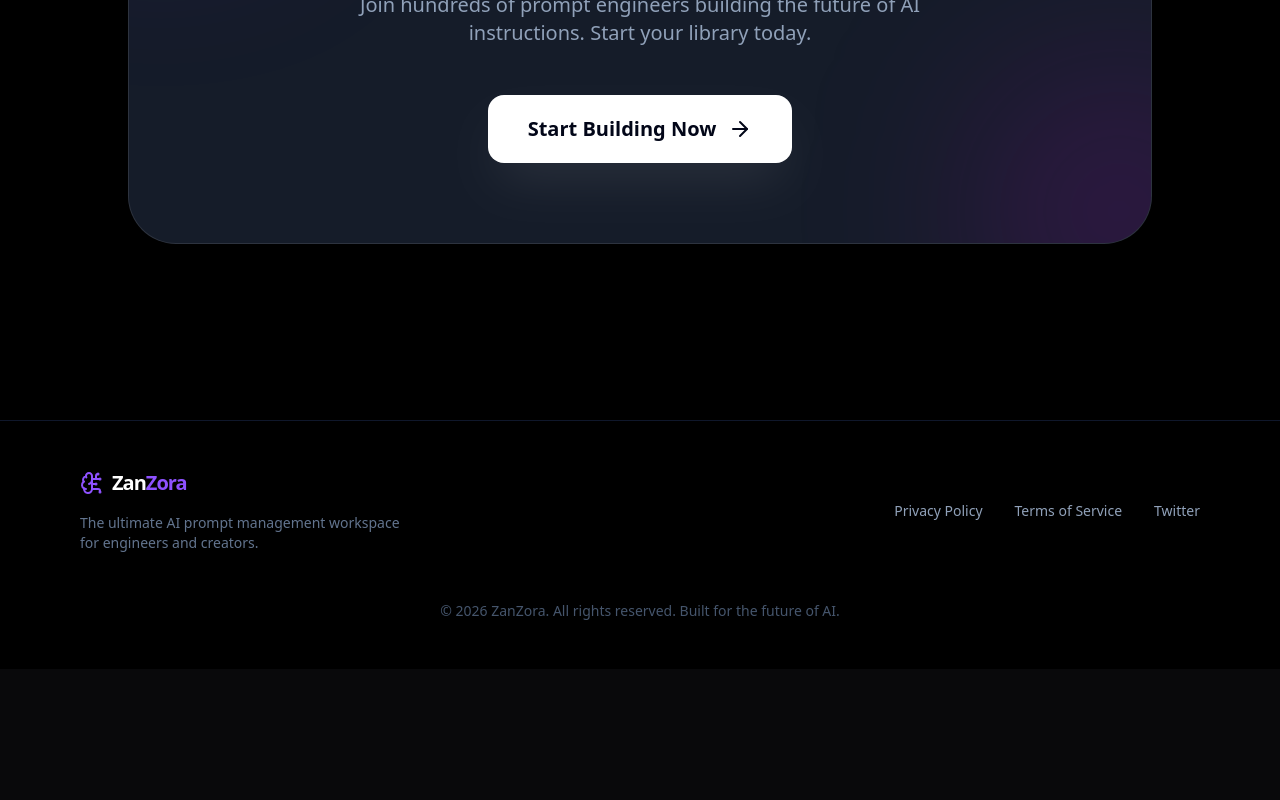
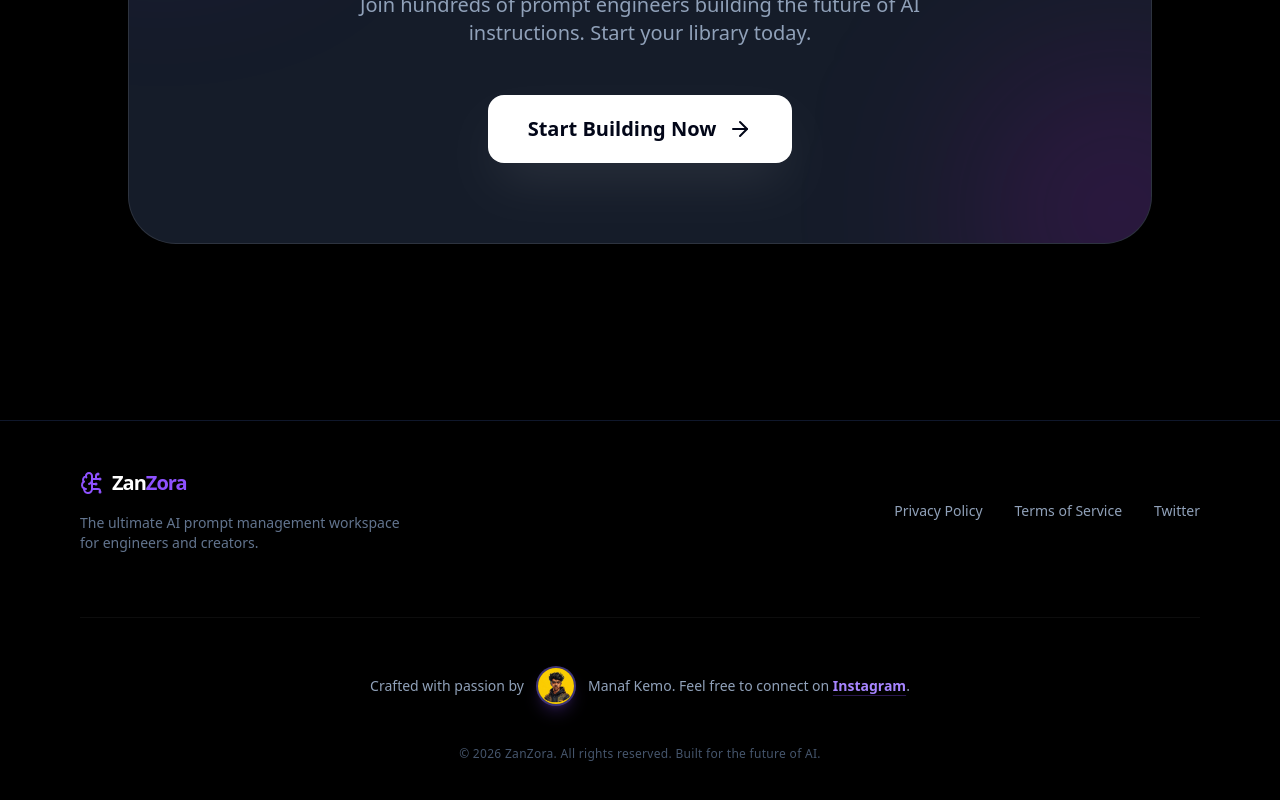
Before and after one commit to manafkemo/Prompts-Brain, a Next.js app: page / in a window 1280 px wide. Shown: the part 2657-3457 px from the top of the page. Before the commit the page ends 3326 px from the top, so only its background shows below. Built offline with nearby package versions, Linux system fonts and the light colour scheme.

Commit message:
Adding Manaf kemo footer

```diff
--- a/app/dashboard/page.tsx
+++ b/app/dashboard/page.tsx
@@ -9,6 +9,7 @@ import { Spinner } from '@/components/ui/Spinner';
 import { createClient } from '@/lib/supabase';
 import { useRouter } from 'next/navigation';
 import { Navbar } from '@/components/Navbar';
+import { CreatorSection } from '@/components/ui/CreatorSection';
 
 export default function DashboardPage() {
   const [prompts, setPrompts] = useState<Prompt[]>([]);
@@ -105,6 +106,13 @@ export default function DashboardPage() {
         onClose={() => setIsModalOpen(false)}
         onAdded={(newPrompt) => setPrompts(prev => [newPrompt, ...prev])}
       />
+
+      <footer className="mt-20 pb-12 border-t border-white/5 pt-8">
+        <CreatorSection />
+        <div className="text-center text-slate-600 text-xs mt-4">
+          © {new Date().getFullYear()} ZanZora. Built by creators for creators.
+        </div>
+      </footer>
     </div>
   );
 }
--- a/components/landing/Footer.tsx
+++ b/components/landing/Footer.tsx
@@ -1,5 +1,6 @@
 import Link from 'next/link';
 import { BrainCircuit } from 'lucide-react';
+import { CreatorSection } from '@/components/ui/CreatorSection';
 
 export function Footer() {
   return (
@@ -25,8 +26,12 @@ export function Footer() {
           </div>
         </div>
 
-        <div className="mt-12 text-center text-slate-600 text-sm">
-          © {new Date().getFullYear()} ZanZora. All rights reserved. Built for the future of AI.
+        <div className="mt-16 pt-8 border-t border-white/5 flex flex-col items-center gap-6">
+          <CreatorSection />
+
+          <div className="text-slate-600 text-xs tracking-wide">
+            © {new Date().getFullYear()} ZanZora. All rights reserved. Built for the future of AI.
+          </div>
         </div>
       </div>
     </footer>
--- /dev/null
+++ b/components/ui/CreatorSection.tsx
@@ -0,0 +1,32 @@
+'use client';
+
+import { motion } from 'framer-motion';
+
+export function CreatorSection() {
+  return (
+    <div className="flex items-center justify-center flex-wrap gap-2 text-slate-400 text-sm font-medium py-4">
+      <span className="whitespace-nowrap">Crafted with passion by</span>
+      <motion.a
+        href="https://instagram.com/manafkemo"
+        target="_blank"
+        rel="noopener noreferrer"
+        whileHover={{ scale: 1.5, rotate: 5 }}
+        whileTap={{ scale: 0.9 }}
+        className="relative w-10 h-10 rounded-full overflow-hidden border-2 border-violet-500/30 shadow-lg shadow-violet-500/20 cursor-pointer mx-1 shrink-0 bg-slate-800"
+      >
+        <img
+          src="/manafkemo.jpg"
+          alt="Manaf Kemo"
+          className="w-full h-full object-cover"
+          onError={(e) => {
+            // Fallback if image fails
+            e.currentTarget.src = "https://ui-avatars.com/api/?name=Manaf+Kemo&background=8b5cf6&color=fff";
+          }}
+        />
+      </motion.a>
+      <span className="whitespace-nowrap">
+        Manaf Kemo. Feel free to connect on <a href="https://instagram.com/manafkemo" target="_blank" className="text-violet-400 hover:text-violet-300 transition-colors font-bold underline decoration-violet-500/30 underline-offset-4">Instagram</a>.
+      </span>
+    </div>
+  );
+}
--- a/components/ui/LegalLayout.tsx
+++ b/components/ui/LegalLayout.tsx
@@ -1,5 +1,6 @@
 import Link from 'next/link';
 import { ArrowLeft, BrainCircuit } from 'lucide-react';
+import { CreatorSection } from '@/components/ui/CreatorSection';
 
 interface LegalLayoutProps {
   title: string;
@@ -41,8 +42,11 @@ export function LegalLayout({ title, children }: LegalLayoutProps) {
         </div>
       </main>
 
-      <footer className="py-12 border-t border-slate-900 text-center text-slate-600 text-sm">
-        © {new Date().getFullYear()} ZanZora. All rights reserved.
+      <footer className="py-12 border-t border-slate-900 flex flex-col items-center gap-6">
+        <CreatorSection />
+        <div className="text-slate-600 text-xs tracking-wide">
+          © {new Date().getFullYear()} ZanZora. All rights reserved.
+        </div>
       </footer>
     </div>
   );
```
Also changed, not shown: public/manafkemo.jpg (added).
